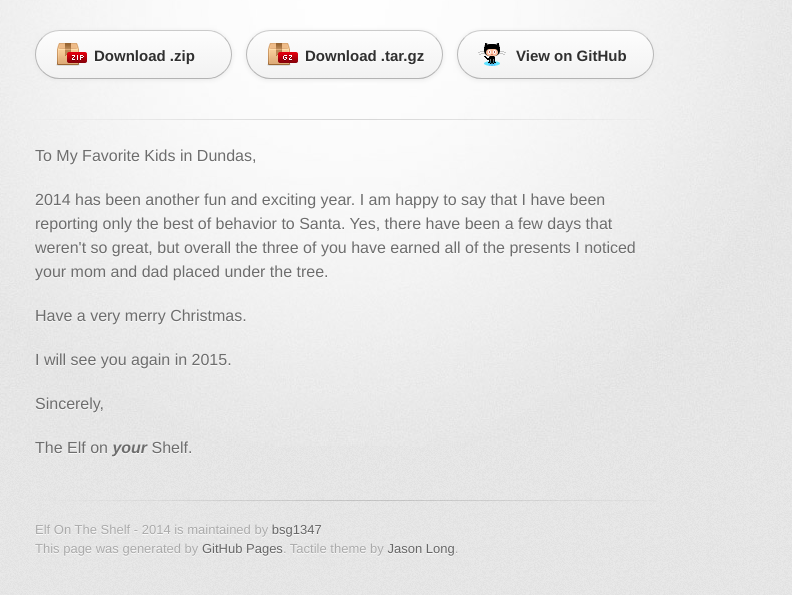
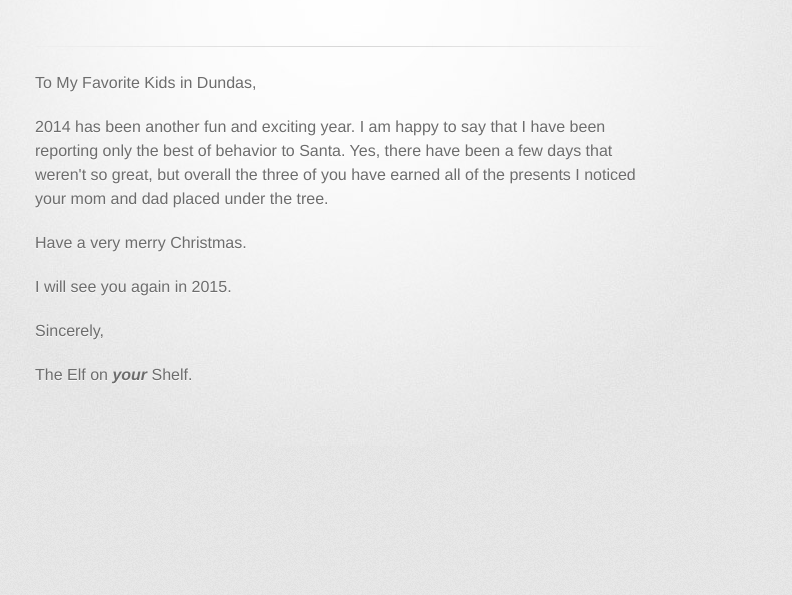
Before and after one commit to bsg1347/elfontheshelf, a plain HTML site: page index.html in a window 1280 px wide. Shown: the part 127-722 px from the top of the page, without its empty margins (295-1087 px from the left). Drawn offline with Linux system fonts and the light colour scheme; a web font is replaced by a local one.

Commit message:
Update index.html

```diff
--- a/index.html
+++ b/index.html
@@ -22,12 +22,6 @@
           <h2>Another Great Year</h2>
         </header>
 
-        <section id="downloads" class="clearfix">
-          <a href="https://github.com/bsg1347/elfontheshelf/zipball/master" id="download-zip" class="button"><span>Download .zip</span></a>
-          <a href="https://github.com/bsg1347/elfontheshelf/tarball/master" id="download-tar-gz" class="button"><span>Download .tar.gz</span></a>
-          <a href="https://github.com/bsg1347/elfontheshelf" id="view-on-github" class="button"><span>View on GitHub</span></a>
-        </section>
-
         <hr>
 
         <section id="main_content">
@@ -44,12 +38,6 @@
 <p>The Elf on <em><strong>your</strong></em> Shelf.</p>
         </section>
 
-        <footer>
-          Elf On The Shelf - 2014 is maintained by <a href="https://github.com/bsg1347">bsg1347</a><br>
-          This page was generated by <a href="http://pages.github.com">GitHub Pages</a>. Tactile theme by <a href="https://twitter.com/jasonlong">Jason Long</a>.
-        </footer>
-
-
       </div>
     </div>
   </body>
```
